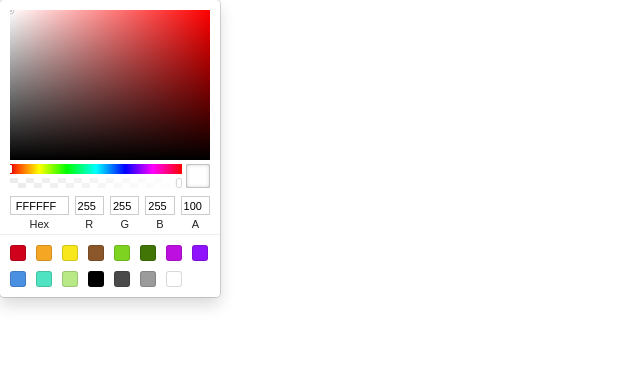
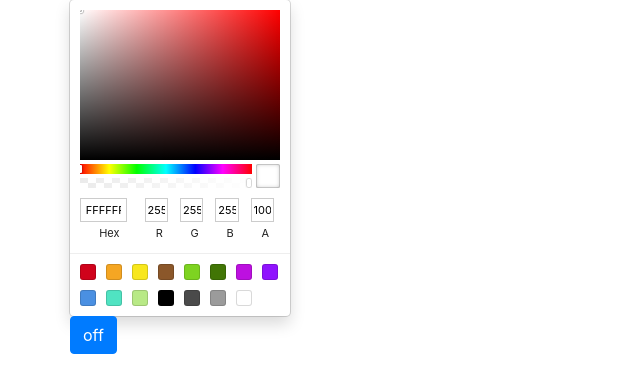
Before and after one commit to colinsullivan/awakening-lights, a React (Create React App) app: page / in a window 1280 px wide. Shown: the top 392 px of the page, without its empty margins (0-640 px from the left). Built offline with nearby package versions, Linux system fonts and the light colour scheme; no server answers.

Commit message:
added off button

```diff
--- a/src/App.jsx
+++ b/src/App.jsx
@@ -1,7 +1,8 @@
 import React, { Component } from 'react';
-import logo from './logo.svg';
 import './App.css';
 import { SketchPicker } from 'react-color';
+import 'bootstrap';
+import 'bootstrap/dist/css/bootstrap.css';
 
 
 class App extends Component {
@@ -21,18 +22,34 @@ class App extends Component {
     ws.onclose = () => console.log('WebSocket connection closed');
 
   }
-  handleColorChange (color, e) {
-    this.ws.send(JSON.stringify({
-      color: color
-    }));
+  dispatch (action) {
+    this.ws.send(JSON.stringify(action));
+  }
+  handleColorChange = (color, e) => {
+    this.dispatch({
+      type: 'color',
+      payload: {
+        color: color
+      }
+    });
+  }
+  handleOffClicked = () => {
+    this.dispatch({
+      type: 'off'
+    });
   }
   render() {
     return (
-      <div className="App">
-        <SketchPicker
-          color={this.state.color}
-          onChange={ this.handleColorChange.bind(this) }
-        />
+      <div className="container">
+        <div className="row">
+          <SketchPicker
+            color={this.state.color}
+            onChange={ this.handleColorChange }
+          />
+        </div>
+        <div className="row">
+          <button type="button" className="btn btn-primary" onClick={this.handleOffClicked}>off</button>
+        </div>
       </div>
     );
   }
```
Also changed, not shown: package.json (+26 -1 lines), src/server/server_main.js (+32 -7 lines), 1 other file (tests, documents, lock files or other folders).
